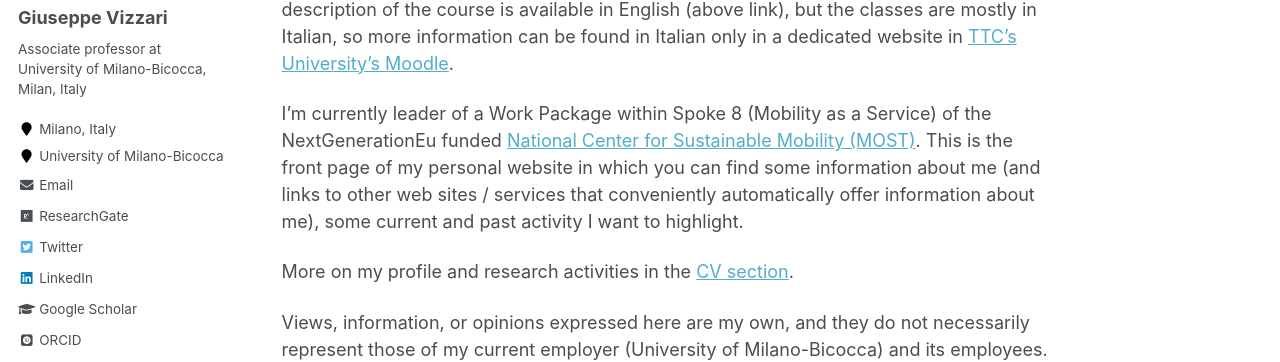
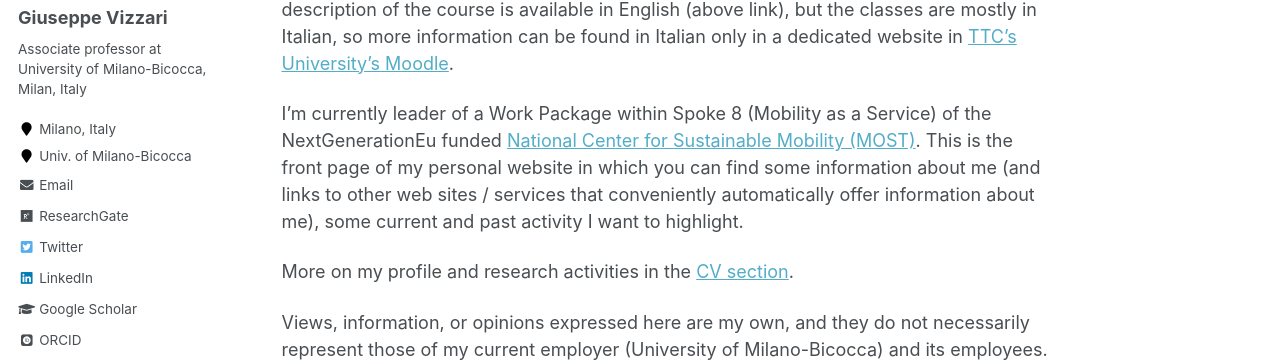
Before and after one commit to GiuseppeVizzari/GiuseppeVizzari.github.io, a Jekyll site: the page built from _pages/about.md, in a window 1280 px wide. Shown: the part 296-658 px from the top of the page. Built offline with Jekyll 4.4.1, drawn with Linux system fonts in a browser that asks for light colours; some web fonts are replaced.

Commit message:
Employer was too long for tablets

```diff
--- a/_config.yml
+++ b/_config.yml
@@ -84,7 +84,7 @@ author:
   avatar           : "profile.png"
   bio              : "Associate professor at University of Milano-Bicocca, Milan, Italy"
   location         : "Milano, Italy"
-  employer         : "University of Milano-Bicocca"
+  employer         : "Univ. of Milano-Bicocca"
   googlescholar    : "https://scholar.google.it/citations?user=UyrfibgAAAAJ&hl=it"
   email            :  "giuseppe.vizzari@unimib.it"
   researchgate     :  "https://www.researchgate.net/profile/Giuseppe-Vizzari"
```
